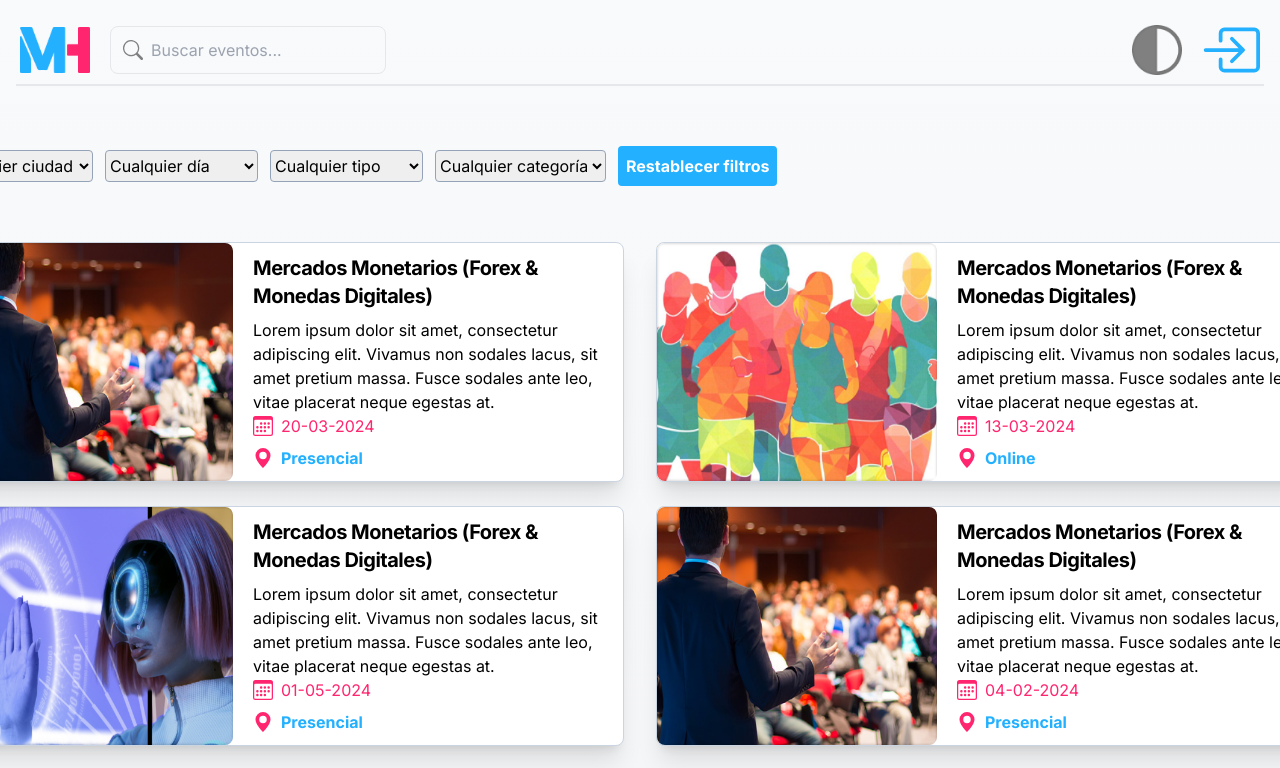
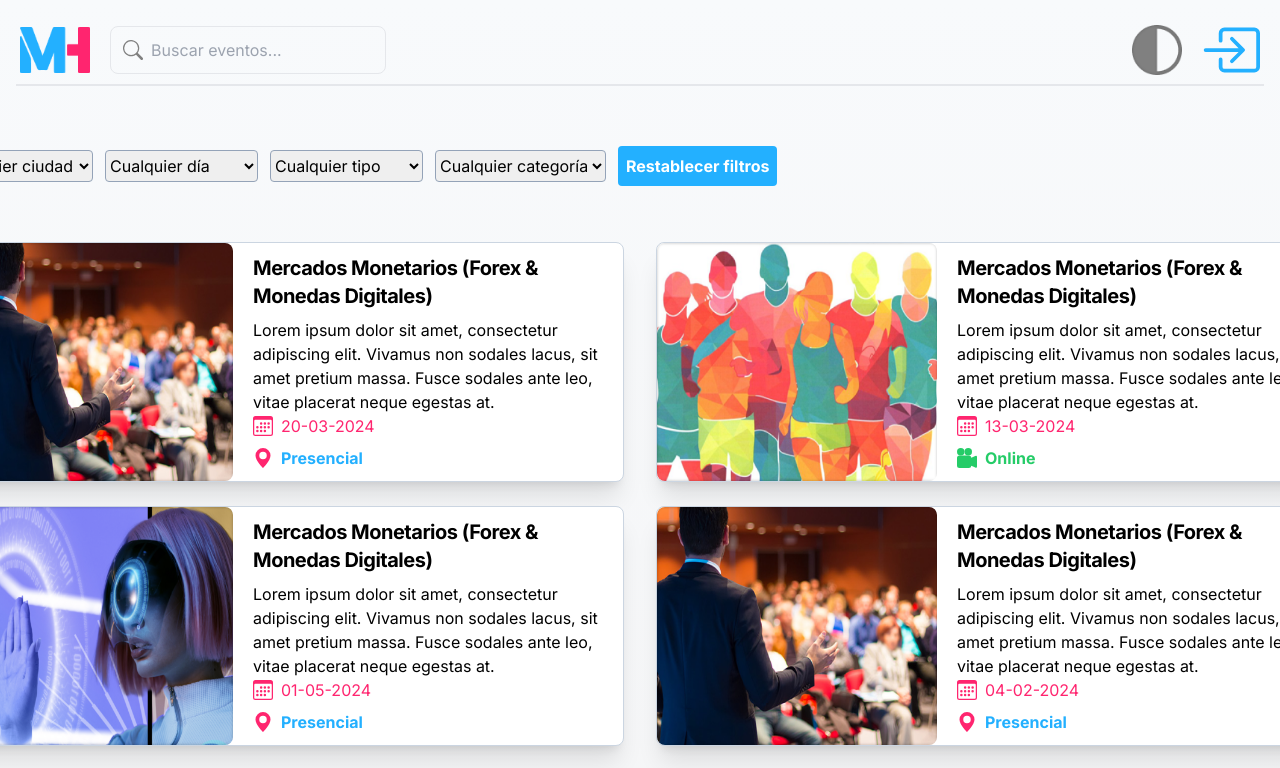
Before and after one commit to No-Country/c16-27-n-node-react, a Next.js app: page /searchPage in a window 1280 px wide. Shown: the top 768 px of the page. Built offline with nearby package versions, Linux system fonts and the light colour scheme.

Commit message:
Fix event location display in CardWithDescription component

```diff
--- a/src/app/components/CardWithDescription.jsx
+++ b/src/app/components/CardWithDescription.jsx
@@ -2,7 +2,7 @@ import React from "react";
 import Image from "next/image";
 import Link from "next/link";
 
-const CardWithDescription = ({ img, title, date, location }) => {
+const CardWithDescription = ({ img, title, date, type }) => {
   return (
     <div className="border border-slate-300 m-3 flex h-[240px] w-[42rem] bg-white rounded-lg shadow-xl ">
       <Image
@@ -34,15 +34,24 @@ const CardWithDescription = ({ img, title, date, location }) => {
           </p>
         </div>
         <div className="flex items-center">
-          <Image
+          {type === "Online"
+          ? <Image
+              src="/camera-reels-fill.svg"
+              alt="card image"
+              width={20}
+              height={20}
+              className="mr-2"
+            />
+          : <Image
               src="/locationLogo.svg"
               alt="card image"
               width={20}
               height={20}
               className="mr-2"
             />
-          <p className="font-bold text-[#23B0FF] ">
-            {location || "Ubicación del evento"}
+          }
+          <p className={`font-bold text-[#23B0FF] ${type === 'Online' ? 'text-[#25CC68]' : ''}`}>
+            {type || "Ubicación del evento"}
           </p>
         </div>
       </div>
--- a/src/app/event/[id]/page.jsx
+++ b/src/app/event/[id]/page.jsx
@@ -3,13 +3,15 @@ import { useEffect, useState } from 'react';
 import { eventsData } from '/eventsData';
 import Image from 'next/image';
 import Attendee from '@/app/components/Attendee';
-import MainButton from '@/app/ui/mainButton';
+import EventMap from '@/app/components/EventMap';
+import CalendarDate from '@/app/components/CalendarDate';
 
 export default function Event({ params }) {
   const { id } = params;
   const [eventData, setEventData] = useState(null);
 
   useEffect(() => {
+    // Hacer un fetch para llamar a los datos reales
     const selectedEvent = eventsData.find(event => event.id === id);
     if (selectedEvent) {
       setEventData(selectedEvent);
@@ -21,114 +23,123 @@ export default function Event({ params }) {
   return (
     <div>
       {eventData ? (
-        <main className='flex flex-col border border-slate-200 bg-white shadow-lg rounded-lg'>
-          <section className='border p-5'>
-            <h1 className='text-[2rem] font-bold'>{eventData.title}</h1>
-            <button className='bg-[#23B0FF] text-white p-1 rounded-xl'>Categoría</button>
+        <main className="flex flex-col border border-slate-200 bg-white shadow-lg rounded-lg">
+          <section className="border p-5">
+            <h1 className="text-[2rem] font-bold">{eventData.title}</h1>
+            <button className="bg-[#23B0FF] text-white p-1 rounded-xl">
+              Categoría
+            </button>
           </section>
-          <section className='flex'>
-            <section className='w-4/6'>
-              <article class='relative'>
+          <section className="flex">
+            <section className="w-4/6">
+              <article class="relative">
                 <Image
                   src={eventData.img}
                   alt={`Imagen del evento ${id}`}
                   width={280}
                   height={300}
-                  className='w-full h-[500px] object-cover'
+                  className="w-full h-[500px] object-cover"
                 />
               </article>
-              <article className='text-xl mt-8 p-3'>
-                <p>Lorem ipsum dolor sit amet, consectetur adipiscing elit. Mauris orci lorem, sodales vulputate purus sit amet, tincidunt vestibulum tortor.
-                  Donec ac dolor id mauris sagittis sollicitudin. Morbi mollis velit quis odio maximus, eget posuere urna lobortis. Vivamus aliquet volutpat nibh,
-                  nec malesuada justo dapibus eu. Vivamus at laoreet nulla, ac egestas mauris. Praesent scelerisque diam tincidunt tortor consectetur malesuada. Aliquam erat
-                  volutpat. Morbi placerat convallis diam. Phasellus aliquet pellentesque est. Praesent porta eget ipsum sed aliquet. Quisque semper vel dolor interdum hendrerit.
-                  Nunc quis sem tincidunt, tincidunt magna quis, elementum ante.
+              <article className="text-xl mt-8 p-3">
+                <p>
+                  Lorem ipsum dolor sit amet, consectetur adipiscing elit.
+                  Mauris orci lorem, sodales vulputate purus sit amet, tincidunt
+                  vestibulum tortor. Donec ac dolor id mauris sagittis
+                  sollicitudin. Morbi mollis velit quis odio maximus, eget
+                  posuere urna lobortis. Vivamus aliquet volutpat nibh, nec
+                  malesuada justo dapibus eu. Vivamus at laoreet nulla, ac
+                  egestas mauris. Praesent scelerisque diam tincidunt tortor
+                  consectetur malesuada. Aliquam erat volutpat. Morbi placerat
+                  convallis diam. Phasellus aliquet pellentesque est. Praesent
+                  porta eget ipsum sed aliquet. Quisque semper vel dolor
+                  interdum hendrerit. Nunc quis sem tincidunt, tincidunt magna
+                  quis, elementum ante.
                 </p>
                 <p>
-                  Praesent porta eget ipsum sed aliquet. Quisque semper vel dolor interdum hendrerit.
-                  Nunc quis sem tincidunt, tincidunt magna quis, elementum ante.
+                  Praesent porta eget ipsum sed aliquet. Quisque semper vel
+                  dolor interdum hendrerit. Nunc quis sem tincidunt, tincidunt
+                  magna quis, elementum ante.
                 </p>
               </article>
-              <article className='p-5 flex gap-3 '>
-                <button className='bg-[#25CC68] p-2 rounded-lg text-white text-xl w-32'>
+              <article className="p-5 flex gap-3 ">
+                <button className="bg-[#25CC68] p-2 rounded-lg text-white text-xl w-32">
                   Asistiré
                 </button>
-                <button className='bg-[#23B0FF] p-2 rounded-lg text-white text-xl w-32'>
+                <button className="bg-[#23B0FF] p-2 rounded-lg text-white text-xl w-32">
                   Compartir
                 </button>
               </article>
             </section>
-            <section className='flex flex-col justify-between w-2/6 p-4 border border-slate-200'>
-              <article className='flex gap-3'>
-                <Image
-                  src={'/calendarIcon.svg'}
-                  alt={`calentarIcon del evento`}
-                  width={30}
-                  height={30}
-                />
-                <h1 className='text-[#FF256F] text-2xl font-bold'>{eventData.date}</h1>
+            <section className="flex flex-col justify-between w-2/6 p-4 border border-slate-200">
+              <article className="flex gap-3">
+                <CalendarDate eventData={eventData} />
               </article>
-              <article className='flex gap-3'>
-                <Image
-                  src={'/locationLogo.svg'}
-                  alt={`calentarIcon del evento`}
-                  width={30}
-                  height={30}
-                />
-                <h1 className='text-[#23B0FF] text-2xl font-bold'>{eventData.type}</h1>
+              <article className="flex gap-3">
+                {eventData.type === "Online"
+                  ? <Image
+                      src="/camera-reels-fill.svg"
+                      alt="card image"
+                      width={30}
+                      height={20}
+                      className="mr-1"
+                    />
+                  : <Image
+                      src="/locationLogo.svg"
+                      alt="card image"
+                      width={20}
+                      height={20}
+                      className="mr-2"
+                    />
+                }
+                <h1 className={`text-2xl font-bold text-[#23B0FF] ${eventData.type === 'Online' ? 'text-[#25CC68]' : ''}`}>
+                  {eventData.type}
+                </h1>
               </article>
-              <article className='rounded-lg border-t'>
-                <article className='p-2'>
-                  <h2 className='text-[#23B0FF] font-bold text-xl'>{eventData.address}</h2>
-                </article>
-                <article className=' h-[350px] rounded-lg p-5'>
-                  <iframe
-                    src="https://www.google.com/maps/embed?q=Nueva+York"
-                    width="400"
-                    height="330"
-                    allowfullscreen=""
-                    loading="lazy"
-                    referrerpolicy="no-referrer-when-downgrade">
-                  </iframe>
-                </article>
+              <article className="rounded-lg border-t">
+               <EventMap eventData={eventData} />
               </article>
-              <article className='p-5 border-t'>
-                <div className='flex gap-2'>
+              <article className="p-5 border-t">
+                <div className="flex gap-2">
                   <Image
-                    src={'/anfitrion.png'}
+                    src={"/anfitrion.png"}
                     alt={`Imagen del evento anfitrión del evento ${id}`}
                     width={80}
                     height={40}
-                    className='mb-6'
+                    className="mb-6"
                   />
-                  <div className='flex flex-col justify-center'>
-                    <h3 className='font-bold text-xl'>Samuel Almeida</h3>
-                    <p className='text-[#FF256F] font-bold text-lg'>Anfitrión</p>
+                  <div className="flex flex-col justify-center">
+                    <h3 className="font-bold text-xl">Samuel Almeida</h3>
+                    <p className="text-[#FF256F] font-bold text-lg">
+                      Anfitrión
+                    </p>
                   </div>
                 </div>
-                <div className=' gap-4 flex flex-col text-center text-white'>
-                  <h2 className='text-black text-left font-bold'>{'Asistentes (3)'}</h2>
-                  <div className='flex gap-3'>
-                    <div className=' bg-[#1B1B1B] rounded-lg'>
+                <div className=" gap-4 flex flex-col text-center text-white">
+                  <h2 className="text-black text-left font-bold">
+                    {"Asistentes (3)"}
+                  </h2>
+                  <div className="flex gap-3">
+                    <div className=" bg-[#1B1B1B] rounded-lg">
                       {/*Mapear datos de asistentes */}
                       <Attendee
-                        img='/attendee-1.png'
-                        name='Juan'
-                        lastName='Almeida'
+                        img="/attendee-1.png"
+                        name="Juan"
+                        lastName="Almeida"
                       />
                     </div>
-                    <div className=' bg-[#1B1B1B] rounded-lg'>
+                    <div className=" bg-[#1B1B1B] rounded-lg">
                       <Attendee
-                        img='/attendee-1.png'
-                        name='Juan'
-                        lastName='Almeida'
+                        img="/attendee-1.png"
+                        name="Juan"
+                        lastName="Almeida"
                       />
                     </div>
-                    <div className=' bg-[#1B1B1B] rounded-lg'>
+                    <div className=" bg-[#1B1B1B] rounded-lg">
                       <Attendee
-                        img='/attendee-1.png'
-                        name='Juan'
-                        lastName='Almeida'
+                        img="/attendee-1.png"
+                        name="Juan"
+                        lastName="Almeida"
                       />
                     </div>
                   </div>
--- a/src/app/searchPage/page.js
+++ b/src/app/searchPage/page.js
@@ -45,7 +45,7 @@ const page = () => {
               img={event.img}
               title={event.title}
               date={event.date}
-              location={event.type}
+              type={event.type}
               description={event.description}
             />
           </Link>
```
Lines whose indentation alone changed are shown as unchanged.
